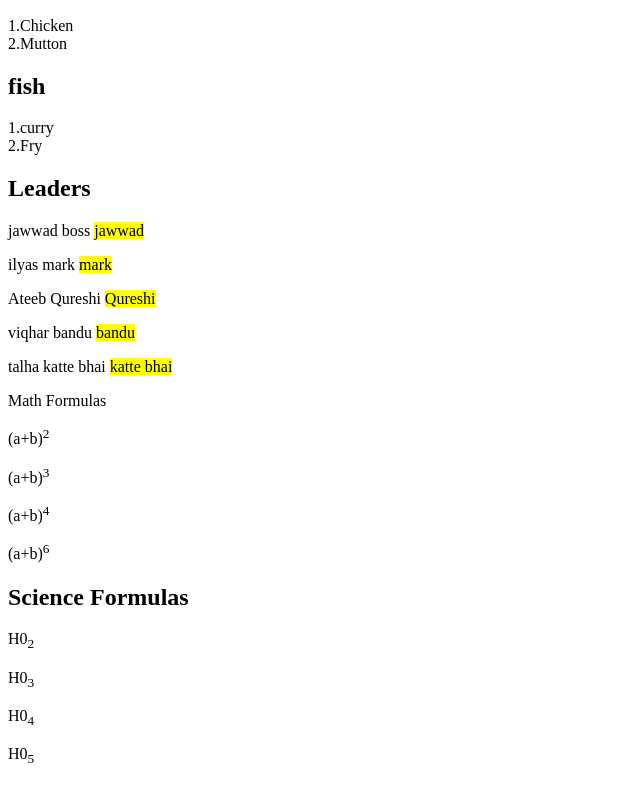
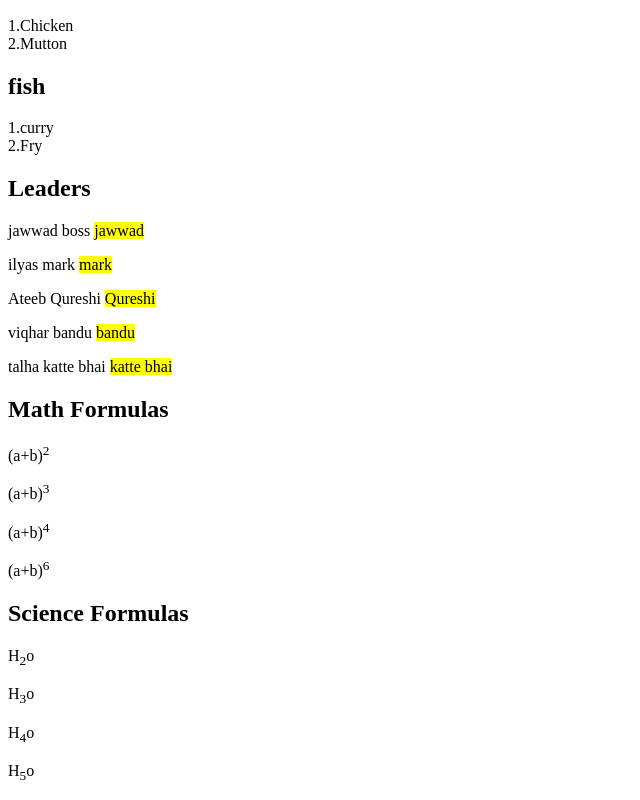
Before and after one commit to khanjawwadjk/HTML-PDAC, a plain HTML site: page HTML/lab1.html in a window 1280 px wide. Shown: the part 1137-1937 px from the top of the page, without its empty margins (0-640 px from the left). Drawn offline with Linux system fonts and the light colour scheme.

Commit message:
updated lab1

```diff
--- a/HTML/lab1.html
+++ b/HTML/lab1.html
@@ -87,16 +87,17 @@
       <p>viqhar bandu  <mark>bandu</mark></p>
       <p>talha katte bhai <mark>katte bhai</mark></p>
 
-      <h> Math Formulas</h>
+      <h2> Math Formulas</h2>
       <p>(a+b)<sup>2</sup></p>
       <p>(a+b)<sup>3</sup></p>
       <p>(a+b)<sup>4</sup></p>
       <p>(a+b)<sup>6</sup></p>
       <h2>Science Formulas</h2>
-      <p>H0<sub>2</sub></p>
-      <p>H0<sub>3</sub></p>
-      <p>H0<sub>4</sub></p>
-      <p>H0<sub>5</sub></p>
+      <p>H<sub>2</sub>o</p>
+      <p>H<sub>3</sub>o</p>
+      <p>H<sub>4</sub>o</p>
+      <p>H<sub>5</sub>o</p>
+
 
 
 
```
